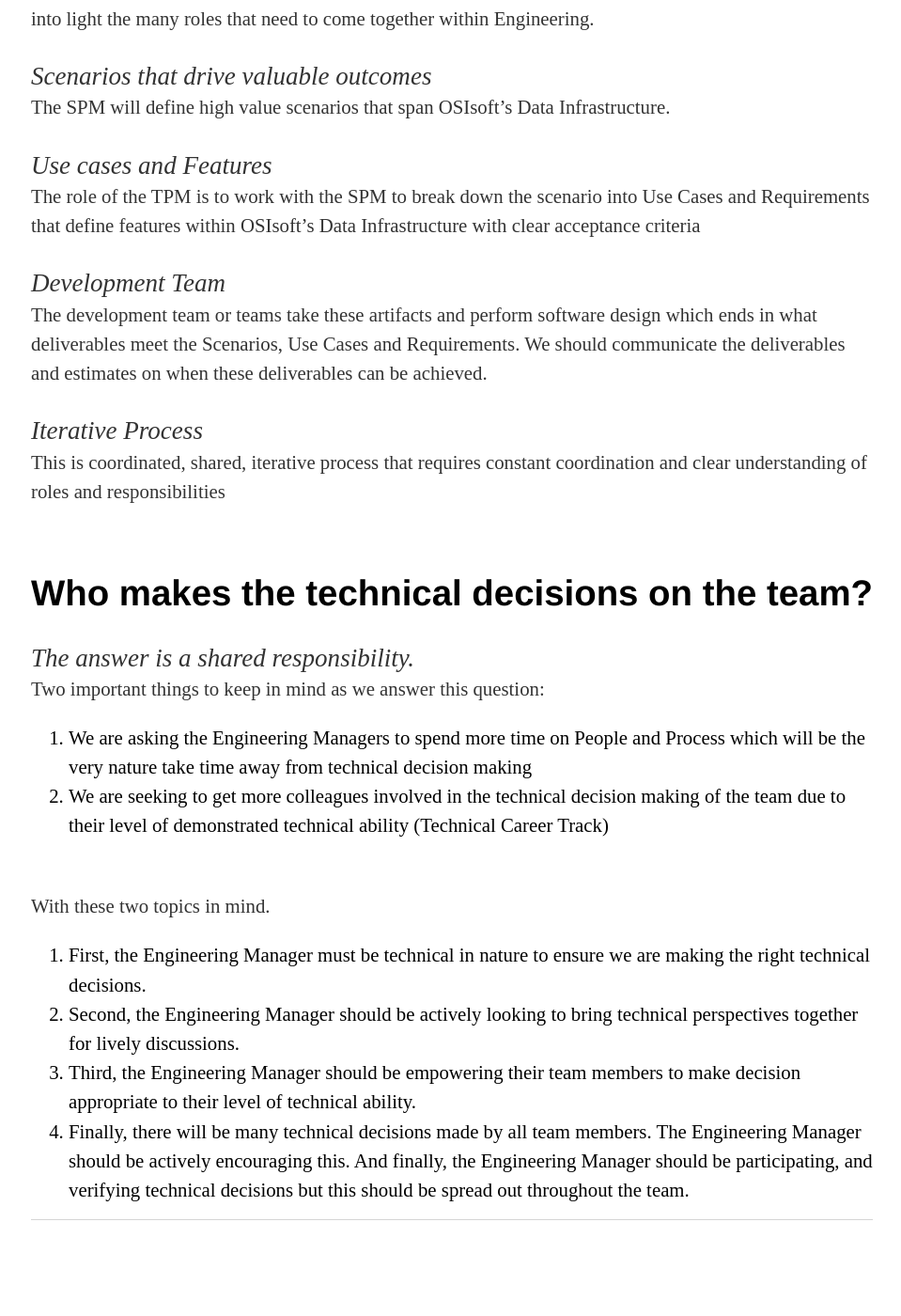
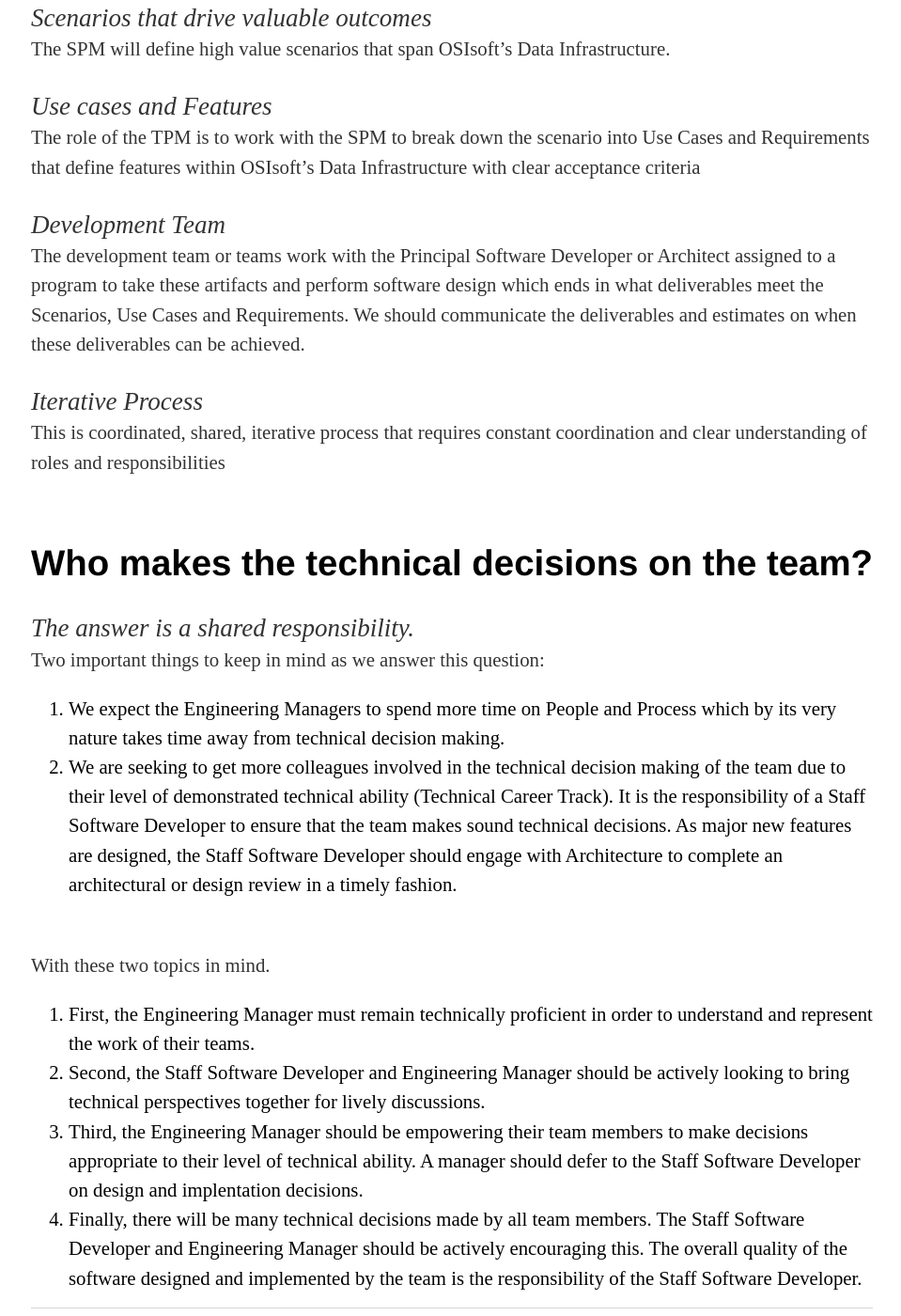
Before and after one commit to OSIEng/osieng.github.io, a Jekyll site: the page built from faq/index.html, in a window 1280 px wide and 1400 px high, scrolled down 3288 px. Shown: the whole window at 94% size, without its empty margins (159-1118 px from the left). Built offline with Jekyll 4.4.1, drawn with Linux system fonts in a browser that asks for light colours; before the commit the page ends 4646 px from its top, so only the background shows below that; some of the changed text lies outside the part shown.

Commit message:
Update-transitional-content
Several changes to the Overview, Feedback, FAQ and Programs documents to remove transitional and outdated content.

```diff
--- a/faq/index.html
+++ b/faq/index.html
@@ -17,7 +17,7 @@ title: FAQ - OSIsoft Engineering
 A leader will work with the development leadership team to calibrate performance across teams. The manager will also reach out to other developers at the desired level or above to better understand areas of development. </p>
   </br>
   <h2>What compensation adjustments come with a promotion?</h2>
-  <p>A promotion will generally come with a salary increase. The salary increase will be effective the date of the promotion, typically as part of the salary adjustments that come with end-of-year reviews. </p>
+  <p>A promotion will generally come with a salary increase. The salary increase will be effective the date of the promotion. </p>
   </br>
   <h2>How will new hires be initially assigned a level?</h2>
   <p>When a role is opened a level, or at least a range of levels, should be targeted by the hiring manager. The hiring manager, with input from the interview team, will assign a developer a level by offer time. In addition to factoring in the interview process and references, every candidate will be assessed at the level that best corresponds to the candidate's compensation requirements. In other words (barring exceptional and rapid changes in market conditions) this organization will not "blow up" its compensation-to-level balance to attract a candidate. </p>
@@ -25,26 +25,26 @@ A leader will work with the development leadership team to calibrate performance
   <h2>How do these levels relate to the world outside this organization?</h2>
   <p>The technical career track is not only a tool for technical career development within this organization. It is intended to help create career milestones and encourage career growth that will be beneficial to developers if they decide to leave OSIsoft. We want OSIsoft to be more than a great place for developers to work. We want it to be a great place for developers to develop skills and experience to open new career opportunities.
 </br>
-At OSIsoft the level should mean something. Progressing from Software Developer 2 to Senior Software Developer should set up a developer for more senior development opportunities at other companies. We can’t control external title inflation, but we can control what it means to have a title at this organization. Our levels are intended to represent meaningful experience and achievements while at the same time calibrating well against the industry at large. The levels should be viewed as career stepping stones, not just this organization's milestones. </p>
+At OSIsoft the level should mean something. Progressing from Software Developer 2 to Senior Software Developer should set up a developer for more senior development opportunities at other companies. We can’t control external title inflation, but we can control what it means to have a title at this organization. Our levels are intended to represent meaningful experience and achievements while at the same time calibrating well against the industry at large. The levels should be viewed as career steppingstones, not just this organization's milestones. </p>
   </br>
   <h2>At what point in my career do I choose the Leadership or Technical track? </h2>
-  <p>It is assumed that a Engineering Manager will have at least reached the technical level of Senior Software Developer and be ready for promotion beyond it before forking to a leadership career path. For example, a developer at level Software Developer 1 is not technically developed enough to credibly manage. </p>
+  <p>It is assumed that an Engineering Manager will have at least reached the technical level of Senior Software Developer and be ready for promotion beyond it before forking to a leadership career path. For example, a developer at level Software Developer 1 is not technically developed enough to credibly manage. </p>
   </br>
   <h2>Is ‘Architect’ a leadership role and is that different to the Technical Career track role? </h2>
-  <p>Architecture appears on the technical track and the leadership track and it is the same role. Individuals in the top tiers of the technical track have significant influence in the department and should be considers as leaders. </p>
+  <p>Although Architecture appears on the technical track, individuals in the top tiers of the technical track have significant influence in the department and are considered leaders. </p>
   </br>
 <h2>Will there be Group Leads and Directors?</h2>
 <p>We are aware there are roles needed to organize above the team level to accomplish more complex solutions.  We would like to focus on these job roles and responsibilities instead of titles.
 </p>
 </br>
 <h2>Who designs the product/service?</h2>
-<p>We would like for you to change the way you think about this question and realize that this question brings into light the many roles that need to come together within Engineering.
+<p>This question brings into light the many roles that need to come together within Engineering.
 </br></br><em>Scenarios that drive valuable outcomes</em>
 </br>The SPM will define high value scenarios that span OSIsoft’s Data Infrastructure.
 </br></br><em>Use cases and Features</em>
 </br>The role of the TPM is to work with the SPM to break down the scenario into Use Cases and Requirements that define features within OSIsoft’s Data Infrastructure with clear acceptance criteria
 </br></br><em>Development Team</em>
-</br>The development team or teams take these artifacts and perform software design which ends in what deliverables meet the Scenarios, Use Cases and Requirements.  We should communicate the deliverables and estimates on when these deliverables can be achieved.
+</br>The development team or teams work with the Principal Software Developer or Architect assigned to a program to take these artifacts and perform software design which ends in what deliverables meet the Scenarios, Use Cases and Requirements.  We should communicate the deliverables and estimates on when these deliverables can be achieved.
 </br></br><em>Iterative Process</em>
 </br>This is coordinated, shared, iterative process that requires constant coordination and clear understanding of roles and responsibilities
 </p>
@@ -53,14 +53,14 @@ At OSIsoft the level should mean something. Progressing from Software Developer
 <p><em>The answer is a shared responsibility.</em>
 <br />Two important things to keep in mind as we answer this question:</p>
 <ol class="posts" type="1">
-	<li>We are asking the Engineering Managers to spend more time on People and Process which will be the very nature take time away from technical decision making</li>
-	<li>We are seeking to get more colleagues involved in the technical decision making of the team due to their level of demonstrated technical ability (Technical Career Track)</li>
+	<li>We expect the Engineering Managers to spend more time on People and Process which by its very nature takes time away from technical decision making.</li>
+	<li>We are seeking to get more colleagues involved in the technical decision making of the team due to their level of demonstrated technical ability (Technical Career Track). It is the responsibility of a Staff Software Developer to ensure that the team makes sound technical decisions.  As major new features are designed, the Staff Software Developer should engage with Architecture to complete an architectural or design review in a timely fashion.</li>
 </ol>
 <br />
 <p>With these two topics in mind.</p>
 <ol class="posts" type="1">
-	<li>First, the Engineering Manager must be technical in nature to ensure we are making the right technical decisions.</li>
-	<li>Second, the Engineering Manager should be actively looking to bring technical perspectives together for lively discussions.</li>
-	<li>Third, the Engineering Manager should be empowering their team members to make decision appropriate to their level of technical ability.</li>
-	<li>Finally, there will be many technical decisions made by all team members.  The Engineering Manager should be actively encouraging this.  And finally, the Engineering Manager should be participating, and verifying technical decisions but this should be spread out throughout the team.</li>
+	<li>First, the Engineering Manager must remain technically proficient in order to understand and represent the work of their teams.</li>
+	<li>Second, the Staff Software Developer and Engineering Manager should be actively looking to bring technical perspectives together for lively discussions.</li>
+	<li>Third, the Engineering Manager should be empowering their team members to make decisions appropriate to their level of technical ability. A manager should defer to the Staff Software Developer on design and implentation decisions.</li>
+	<li>Finally, there will be many technical decisions made by all team members.  The Staff Software Developer and Engineering Manager should be actively encouraging this.  The overall quality of the software designed and implemented by the team is the responsibility of the Staff Software Developer.</li>
 </ol>
--- a/feedback/index.html
+++ b/feedback/index.html
@@ -4,16 +4,8 @@ title: Feedback - OSIsoft Engineering Organization
 ---
 <div class="blurb">
 	<h1>Have any feedback?</h1>
-	<h2>Feedback Forms from Engineering All-Hands Meetings</h2>
-	<p>Here are the links to feedback forms from previous Engineering All-Hands Meetings:</p>
-  <ul>
-	  <li><a href="http://bit.ly/AllHands180808">August 8, 2018 - Cultural & Organizational Evolution</a></li>
-	  <li><a href="http://bit.ly/AllHands180725">July 25, 2018 - Translating Company Objectives to Programs</a></li>
-	  <li><a href="http://bit.ly/AllHands180627">June 27, 2018 - Programs and Roles</a></li>
-  <li><a href="http://bit.ly/AllHands180620">June 20, 2018 - Technical and Product Career Tracks</a></li>
-  <li><a href="http://bit.ly/AllHands180613">June 13, 2018 - OSIsoft Engineering Culture & Organization Overview</a>
-  </ul>
-  </br>
-  <p>We will continue to collect feedback and share results during the biweekly Engineering All-Hands Meetings. Stay tuned!
-</p>
+	<h2>All-Hands Meetings and Feedback Forms</h2>
+  <p>The Engineering department holds All-hands meetings on a regular basis to ensure that we are operating in a transparent fashion and that everyone in the department has access to all of the latest news and information about our organization and our progress towards goals.</p>
+  <p>Questions, concerns and suggestions related to topics discussed in these meetings is strongly encouraged and can be shared via one of the Teams channels mentioned at the conclusion of each meeting.</p>
+  <p>As needed, we will also make use of survey tools, such as Microsoft Forms, to poll the department and ensure we’re communicating effectively.</p>
 </br>
--- a/programs/index.html
+++ b/programs/index.html
@@ -34,7 +34,7 @@ img {
 
 <p>Thus, it is reasonable to assert that when a product is funded, it should be to deliver major new capabilities. These capabilities should be linked to end user scenarios which have been determined to have monetary value. This is as true for a new product as an incremental investment. </p>
 
-<p>It is proposed that we term these major funding events as Engineering Programs. The attributes of a Program are:
+<p>We term these major funding events as Engineering Programs. The attributes of a Program are:
 <ul>
 <li>A Program should execute over a fixed period based on the time required to deliver major capabilities which address specific market problems. </li>
 <li>Multiple Programs may be funded in succession over the initial life cycle of a product. </li>
@@ -43,7 +43,7 @@ img {
 
 <h1>Program Organization</h1>
 <p>The complexity of any software system increases over time and it becomes increasingly challenging to efficiently solve new problems. As the system grows we need to balance local decision making with the ability to deliver a consistent and manageable system. As with computing, we know we can gain efficiency by running tasks in parallel, but the overall speedup is limited by any purely sequential processes. To this end, we strive to create small and autonomous teams that are free to get work done without rate limiting dependencies external to the team. These teams become Development’s core unit of scalability and the rest of the department's focus turns to providing whatever guidance is necessary to target these teams at high value outcomes. </p>
-<p>Once stable, a typical development team will compromise of Engineering Manager and between 4 and 8 developers. It is assumed that teams are stable constructs and that the individuals on the team grow and evolve skills and competencies over time. This is not to say that problems a team works on or the codebase they contribute to are stable over time. We want to avoid create ownership over a code base or problem domains as it can create perverse incentives that we want to avoid. Ultimately, we hire smart individuals and if we align them with business goals they’ll be able to deliver great results, even autonomously.  </p>
+<p>Once stable, a typical development team will compromise of Engineering Manager and between 4 and 8 developers. It is assumed that teams are stable constructs and that the individuals on the team grow and evolve skills and competencies over time. This is not to say that problems a team works on or the codebase they contribute to are stable over time. We want to avoid creating ownership over a code base or a problem domain as it can create perverse incentives that we want to avoid. Ultimately, we hire smart individuals, and if we align them with business goals, they’ll be able to deliver great results, even autonomously.  </p>
 </br>
 <img src="/images/Program_Figure3.PNG" style="width:30%;">
 </br>
@@ -57,7 +57,7 @@ img {
 <p>As we grow these functions, there will be a need to develop best practices and consistency within specialized roles. We will refer to these functional teams as Guilds to differentiate them from Development Teams. </p>
 
 <img src="/images/Program_Figure5.PNG" style="width:60%;">
-<p>The graphic in Figure 4 depicts the relationship between Guilds, Teams and Programs. A Program consists of one or more Teams, plus representation from most if not all Guilds. The number of teams involved in a Program may vary as will the composition of program support functions from Guilds. It’s also possible that a development team would have goals described under multiple Programs. Although technically possible, we would typically try to avoid this situation, as balancing priorities can be difficult. </p>
+<p>The graphic in Figure 5 depicts the relationship between Leadership, Teams and Programs. It also shows an example of one Guild (User Experience) supporting the software development teams in a program. A Program consists of one or more Teams, plus representation from most if not all Guilds. The number of teams involved in a Program may vary as will the composition of program support functions from Guilds. It’s also possible that a development team would have goals described under multiple Programs. Although technically possible, we would typically try to avoid this situation, as balancing priorities can be difficult. </p>
 
 <h2>Working with Conway's Law</h2>
 <p><center><em>Any organization that designs a system… will produce a design whose structure is a copy of the organization's communication structure.</em></center></p>
```
Also changed, not shown: index.html (+7 -7 lines), images/Program_Figure5.PNG.
